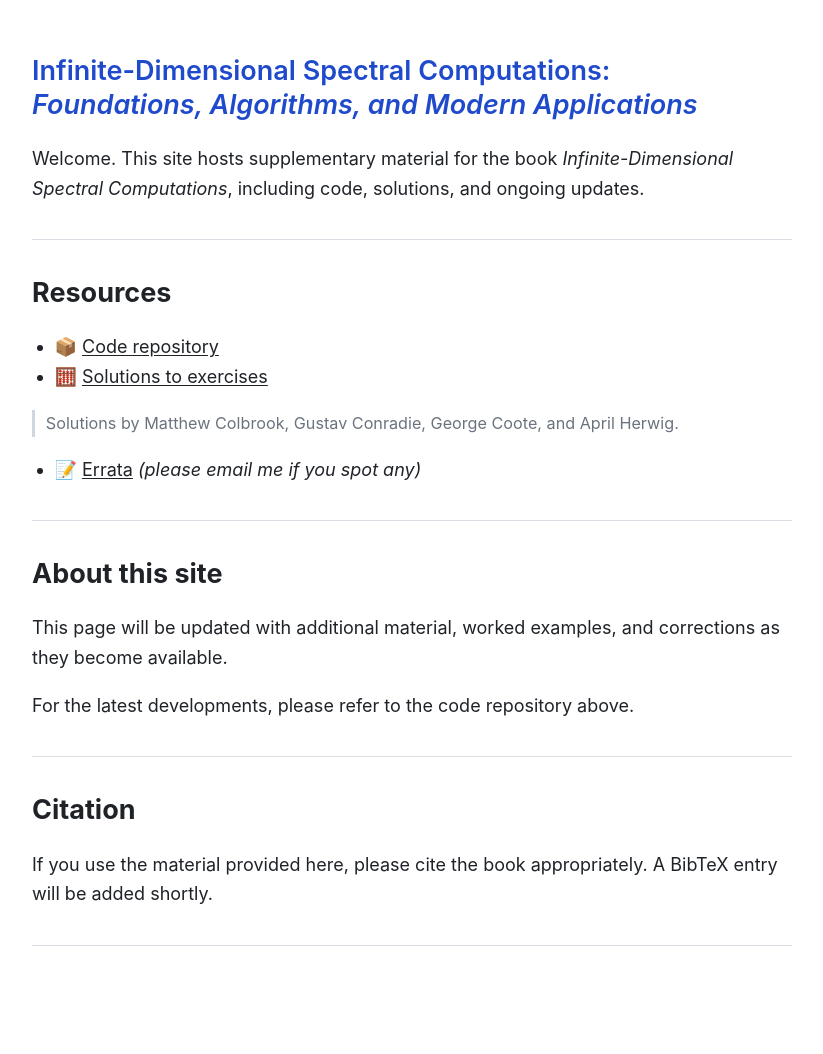
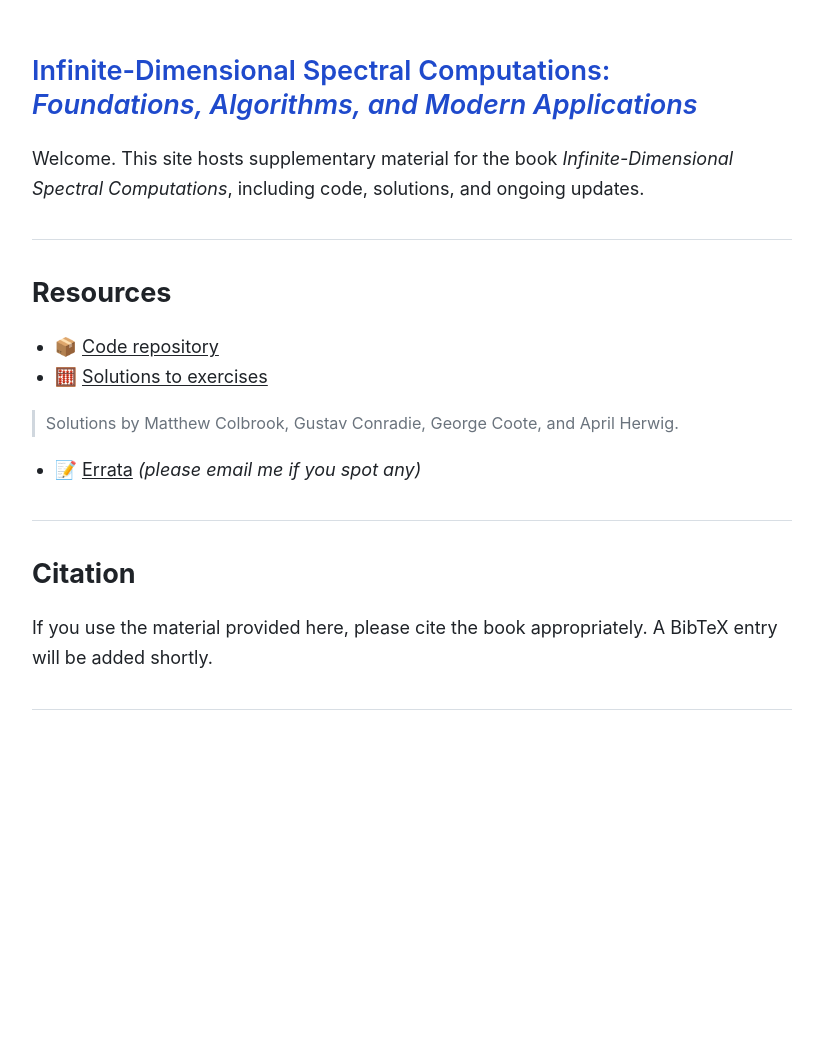
Before and after one commit to MColbrook/spectralcomputations, a Jekyll site: the page built from index.md, in a window 1280 px wide. Shown: the whole page, without its empty margins (228-1051 px from the left). Built offline with Jekyll 4.4.1, drawn with Linux system fonts in a browser that asks for light colours; after the commit the page ends 900 px from its top, so only the background shows below that.

Commit message:
Update index.md

```diff
--- a/index.md
+++ b/index.md
@@ -21,13 +21,6 @@ Welcome. This site hosts supplementary material for the book *Infinite-Dimension
 </p>
 - 📝 [Errata](errata.html) *(please email me if you spot any)*
 
----
-
-## About this site
-
-This page will be updated with additional material, worked examples, and corrections as they become available.
-
-For the latest developments, please refer to the code repository above.
 
 ---
 
```
